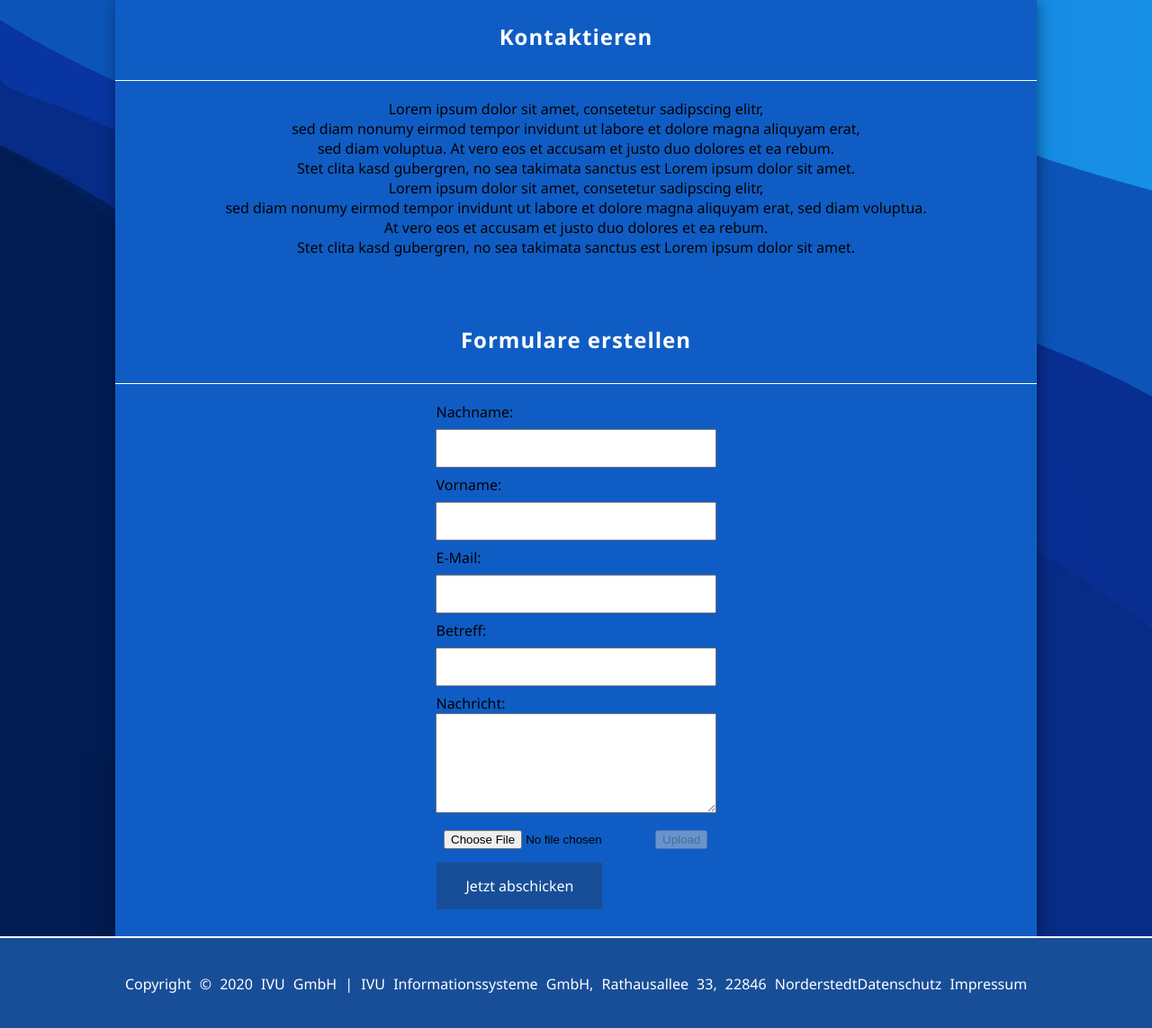
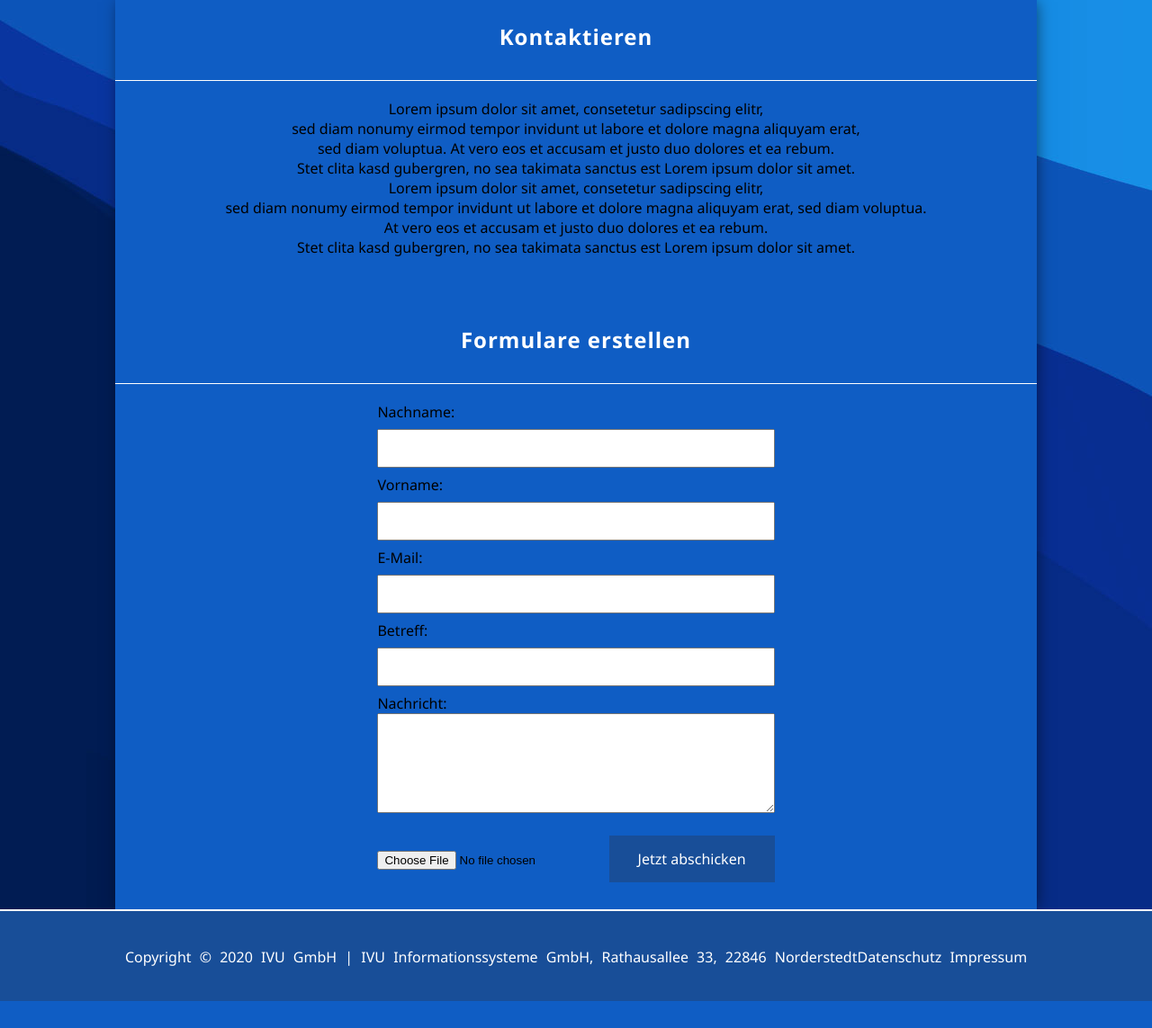
Before and after one commit to peaceable1887/PeaceableMedia, a PHP site: page /public/php/index.php?_ijt=contact in a window 1280 px wide. Shown: the part 275-1418 px from the top of the page at 90% size. After the commit the page ends 1388 px from the top, so only its background shows below. Run offline with PHP 8.4, Linux system fonts and the light colour scheme; data that the repository does not hold is empty.

Commit message:
uploadFile ins kontaktformular integriert

```diff
--- a/public/css/contact.css
+++ b/public/css/contact.css
@@ -11,7 +11,8 @@
     margin-top: 20px;
     display: flex;
     align-items: center;
-    justify-content: center;
+    justify-content: flex-start;
+    flex-direction: column;
 }
 input[type=text],input[type=email]
 {
@@ -39,35 +40,11 @@ button
     text-decoration: none;
     display: inline-block;
     font-size: 16px;
-    margin-top: 50px;
+    margin-top: 20px;
     margin-bottom: 30px;
-    margin-left: 1px;
 }
 button:hover
 {
     color: black;
     background: white;
 }
-#upload
-{
-    text-align: center;
-    position: relative;
-}
-#upload #fileFile
-{
-    position: absolute;
-    margin-top: -118px;
-    margin-left: -147px;
-}
-#upload #submitFile
-{
-    position: absolute;
-    margin-top: -118px;
-    margin-left: 88px;
-}
-#upload #emptyInput
-{
-    position: absolute;
-    margin-top: -138px;
-    margin-left: 88px;
-}
--- a/public/php/contact.php
+++ b/public/php/contact.php
@@ -14,7 +14,7 @@
 <h4>Formulare erstellen</h4>
 <div class="hr"></div>
 <div id="contact">
-    <form action="index.php?_ijt=contact" method="post">
+    <form action="index.php?_ijt=contact" method="post" enctype="multipart/form-data">
         <label>Nachname:</label>
         <input type="text" name="nachname" required> <br>
         <label>Vorname:</label>
@@ -25,6 +25,7 @@
         <input type="text" name="betreff" required> <br>
         <label>Nachricht:</label>
         <textarea rows="7" name="nachricht" required></textarea> <br>
+        <input id="fileFile" type="File" name="file">
         <button name="submit" type="submit">Jetzt abschicken</button>
     </form>
 </div>
@@ -55,13 +56,6 @@
 <?php
     include("../files/fileUpload.php");
 ?>
-    <!-- Import Files -->
-<div id="upload">
-    <form method="post" enctype="multipart/form-data">
-        <input id="fileFile" type="File" name="file">
-        <input id="submitFile" type="submit" name="submit" value="Upload" disabled>
-    </form>
-</div>
 
 <!--$result = mysqli_query($con, "SELECT * FROM contact");
 while($row = mysqli_fetch_assoc($result))
--- a/public/php/index.php
+++ b/public/php/index.php
@@ -13,8 +13,8 @@
         <meta charset="UTF-8">
         <title>P-Media</title>
         <script src="https://code.jquery.com/jquery-3.5.1.min.js"
-                integrity="sha256-9/aliU8dGd2tb6OSsuzixeV4y/faTqgFtohetphbbj0="
-                crossorigin="anonymous"></script>
+        integrity="sha256-9/aliU8dGd2tb6OSsuzixeV4y/faTqgFtohetphbbj0="
+        crossorigin="anonymous"></script>
         <link rel="stylesheet" href="../css/globalColor.css">
         <link rel="stylesheet" href="../css/style.css">
         <link rel="stylesheet" href="../css/startseite.css">
```
